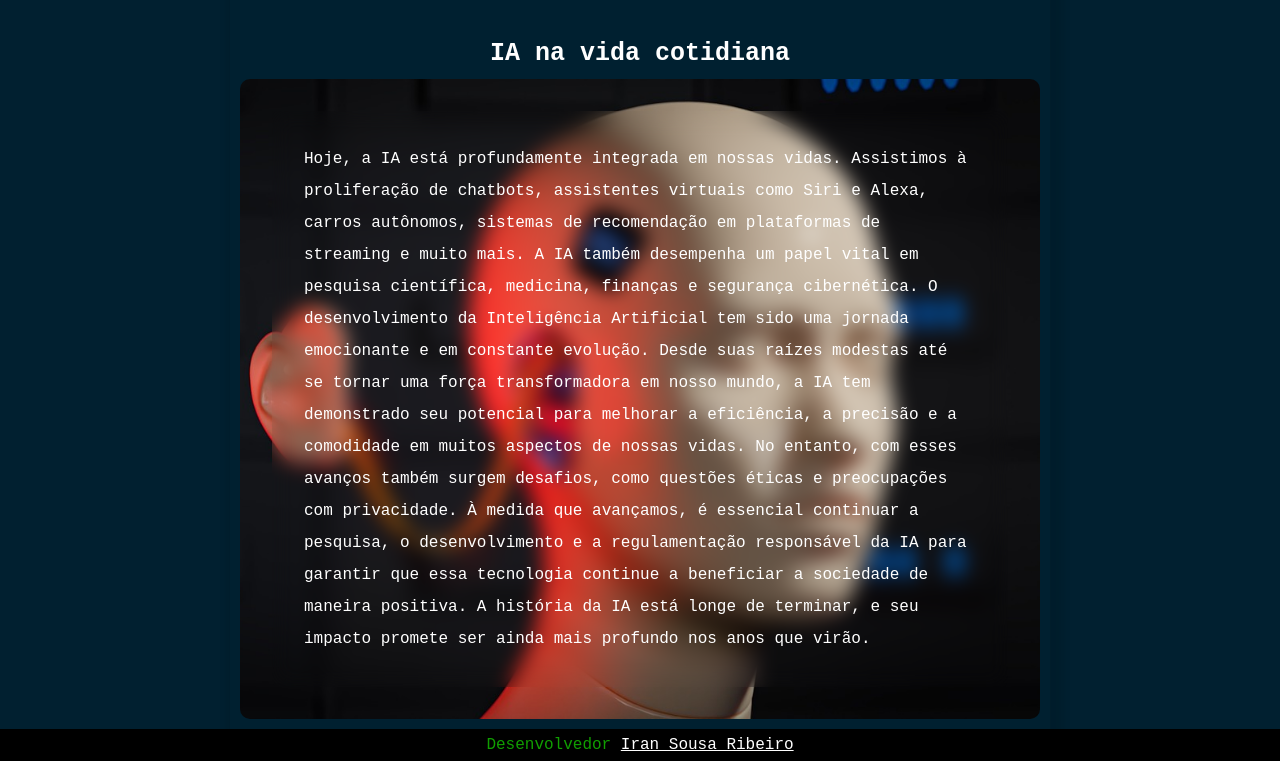
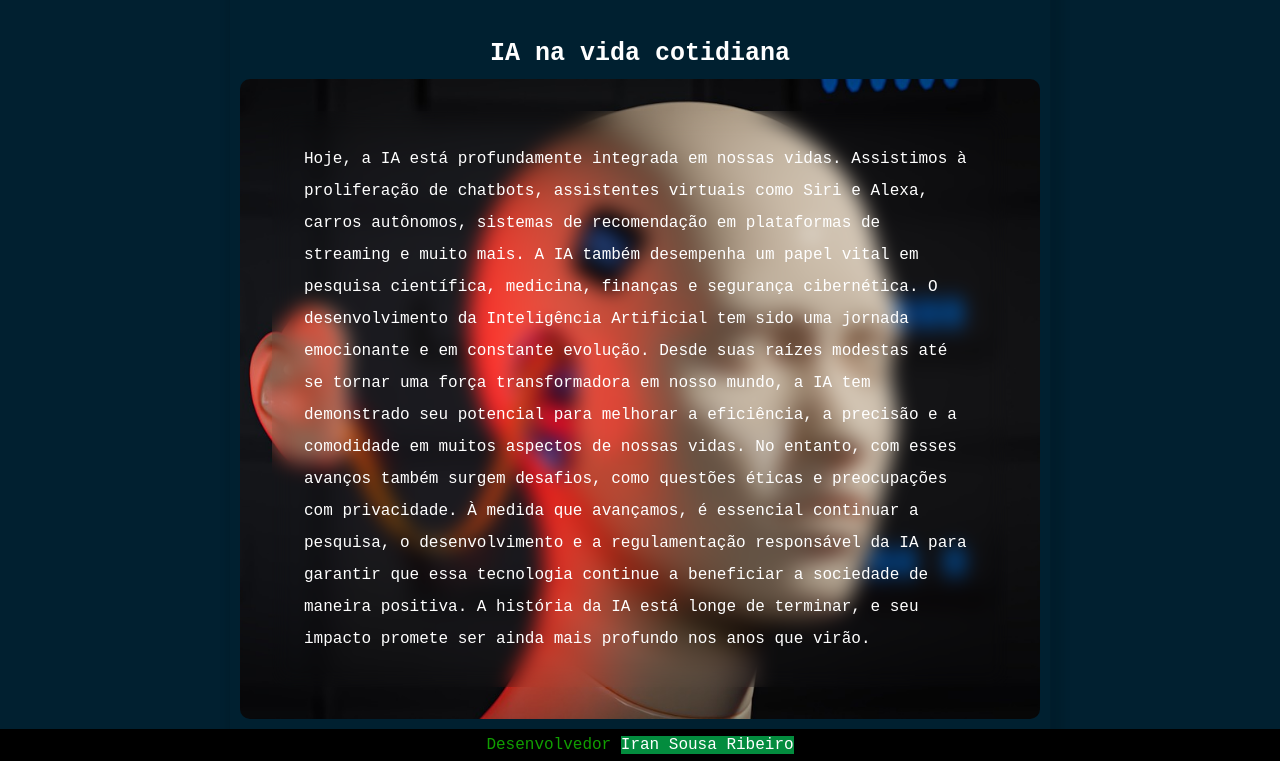
Before and after one commit to NariInt/Projeto.IA, a plain HTML site: page index.html in a window 1280 px wide. In both pictures the pointer is over the link "Iran Sousa Ribeiro". Shown: the part 1517-2278 px from the top of the page. Drawn offline with Linux system fonts and the light colour scheme.

Commit message:
Update style.css

```diff
--- a/style.css
+++ b/style.css
@@ -105,7 +105,11 @@ footer{
 }
 footer a{
     color: white;
+    text-decoration: none;
 
+}
+footer a:hover{
+    background-color: #038C3E;
 }
 #img1{
     background-image: url(imagens/Imagem\ do\ WhatsApp\ de\ 2023-09-20\ à\(s\)\ 23.27.35.jpg);
```
